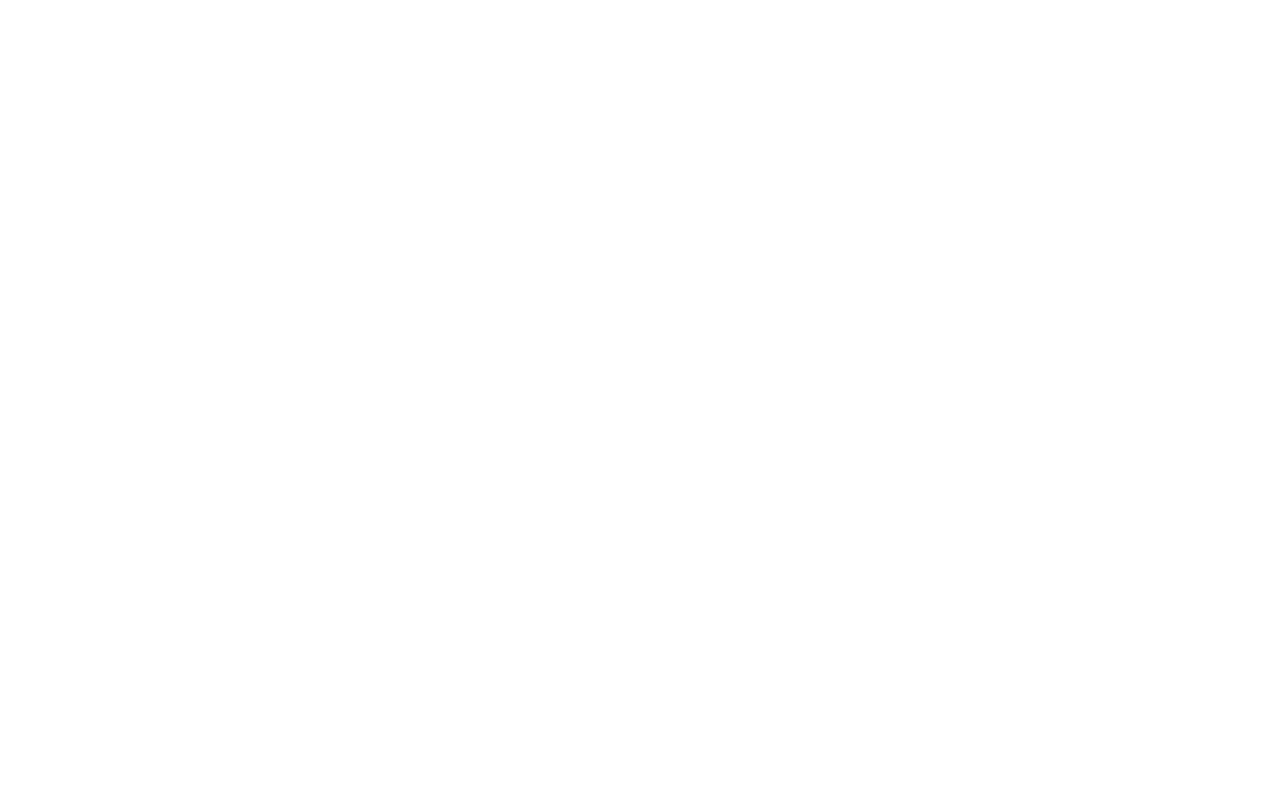
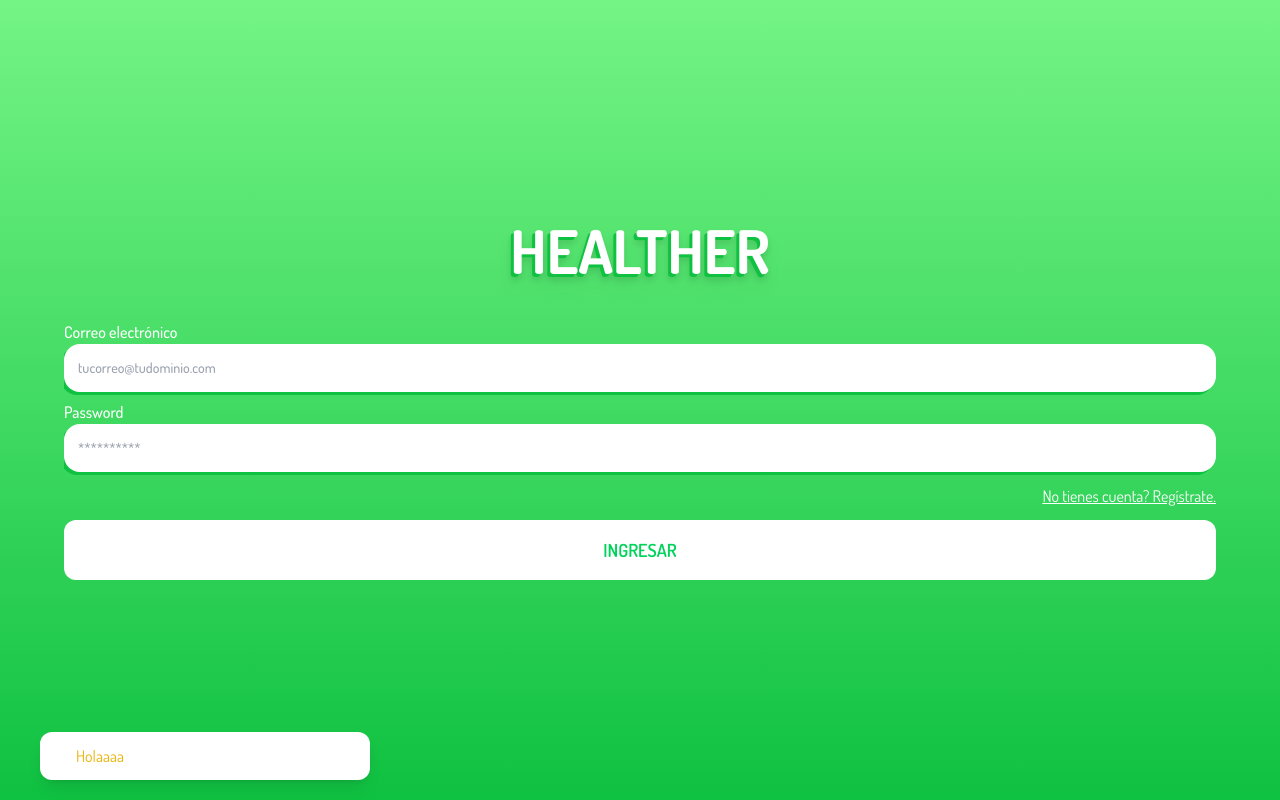
Before and after one commit to Factral/hackaton-fcv, a React (Vite) app in the folder frontend/: page /auth/login in a window 1280 px wide. Before the commit this address had no page. Built offline with nearby package versions, Linux system fonts and the light colour scheme.

Commit message:
Add view for alert

```diff
--- a/frontend/src/App.jsx
+++ b/frontend/src/App.jsx
@@ -2,13 +2,18 @@
 import { Route, Routes } from 'react-router-dom'
 import Login from './pages/Login'
 import './stylesAdd.css'
+import Auth from './pages/Auth'
+import AlertComponent from './components/AlertComponent'
 
 function App () {
   return (
     <>
       <Routes>
-        <Route path='/login' element={<Login />} />
+        <Route path='/auth' element={<Auth />}>
+          <Route path='login' element={<Login />} />
+        </Route>
       </Routes>
+      <AlertComponent />
     </>
   )
 }
--- /dev/null
+++ b/frontend/src/components/AlertComponent.jsx
@@ -0,0 +1,19 @@
+import AlertStore from '../store/AlertStore'
+import { shallow } from 'zustand/shallow'
+
+export default function AlertComponent () {
+  const { alert } = AlertStore(store => store, shallow)
+  const { type, message } = alert
+  const typeAlert = {
+    success: 'text-main-green-600',
+    error: 'text-red-500',
+    warning: 'text-yellow-500',
+    info: 'text-blue-500'
+  }
+
+  if (!type) return null
+
+  return (
+    <div className={`py-3 px-9 bg-white rounded-xl z-10 shadow-lg text-left fixed left-10 max-w-[330px] w-screen bottom-5 text-normal ${typeAlert[type]}`}>{message}</div>
+  )
+}
--- a/frontend/src/components/FormLogin.jsx
+++ b/frontend/src/components/FormLogin.jsx
@@ -16,9 +16,11 @@ export default function FormLogin () {
       <div className='flex flex-col gap-3 w-full'>
         <div className='flex flex-col gap-2 '>
           <Input register={register} validation={validationLogin} placeholder='tucorreo@tudominio.com' errors={errors} label='Correo electrónico' nameRegister='email' typeInput='text' />
-          <Input register={register} validation={validationLogin} errors={errors} label='Password' nameRegister='password' typeInput='password' />
+          <div>
+            <Input register={register} validation={validationLogin} placeholder='**********' errors={errors} label='Password' nameRegister='password' typeInput='password' />
+          </div>
         </div>
-        <NavLink to='/register' className='text-right w-full text-white underline transition-all ease-in-out duration-300 hover:text-main-white'>No tienes cuenta? Regístrate.</NavLink>
+        <NavLink to='/auth/register' className='text-right w-full text-white underline transition-all ease-in-out duration-300 hover:text-main-white'>No tienes cuenta? Regístrate.</NavLink>
         <MainButton type='submit'>INGRESAR</MainButton>
       </div>
     </form>
--- a/frontend/src/hooks/useUser.js
+++ b/frontend/src/hooks/useUser.js
@@ -12,9 +12,11 @@ export default function useUser () {
   const [loading, setLoading] = useState(false)
 
   const logIn = async ({ email, password }) => {
+    setLoading(true)
     const response = await fetchLogin({ email, password })
     const message = response.message
     if (response.error) {
+      setLoading(false)
       errorAlert(message)
       return
     }
@@ -23,26 +25,33 @@ export default function useUser () {
     const newMessage = newUser.message
 
     if (newUser.error) {
+      setLoading(false)
       errorAlert(newMessage)
       return
     }
 
     setUser(newUser)
+    setLoading(false)
     successAlert(newMessage)
   }
 
   const logOut = async () => {
+    setLoading(true)
     const response = await fetchLogout()
     const message = response.message
     if (response.error) {
+      setLoading(false)
       errorAlert(message)
       return
     }
+
+    setLoading(false)
     resetUser()
   }
 
   return {
     logIn,
-    logOut
+    logOut,
+    loading
   }
 }
--- /dev/null
+++ b/frontend/src/pages/Auth.jsx
@@ -0,0 +1,13 @@
+import { Outlet } from 'react-router-dom'
+export default function Auth () {
+  return (
+    <div className='h-screen w-screen bg-gradient-to-tr from-main-white-100 to-main-white-200'>
+      <div className='h-screen w-screen bg-gradient-to-t to-gradient-green-100 from-gradient-green-200 grid place-items-center'>
+        <div className='max-h-[86vh] w-[90%] items-center flex flex-col gap-10'>
+          <h1 className='font-bold text-6xl text-white drop-shadow-lg main-shadow-text'>HEALTHER</h1>
+          <Outlet />
+        </div>
+      </div>
+    </div>
+  )
+}
--- a/frontend/src/pages/Login.jsx
+++ b/frontend/src/pages/Login.jsx
@@ -2,13 +2,6 @@ import FormLogin from '../components/FormLogin'
 
 export default function Login () {
   return (
-    <div className='h-screen w-screen bg-gradient-to-tr from-main-white-100 to-main-white-200'>
-      <div className='h-screen w-screen bg-gradient-to-t to-gradient-green-100 from-gradient-green-200 grid place-items-center'>
-        <div className='max-h-[86vh] w-[90%] items-center flex flex-col gap-10'>
-          <h1 className='font-bold text-6xl text-white drop-shadow-lg main-shadow-text'>HEALTHER</h1>
-          <FormLogin />
-        </div>
-      </div>
-    </div>
+    <FormLogin />
   )
 }
--- a/frontend/src/store/AlertStore.js
+++ b/frontend/src/store/AlertStore.js
@@ -1,6 +1,6 @@
 import { create } from 'zustand'
 
-const alertInitial = { type: '', message: '' }
+const alertInitial = { type: 'warning', message: 'Holaaaa' }
 
 const AlertStore = create((set) => ({
   alert: alertInitial,
```
